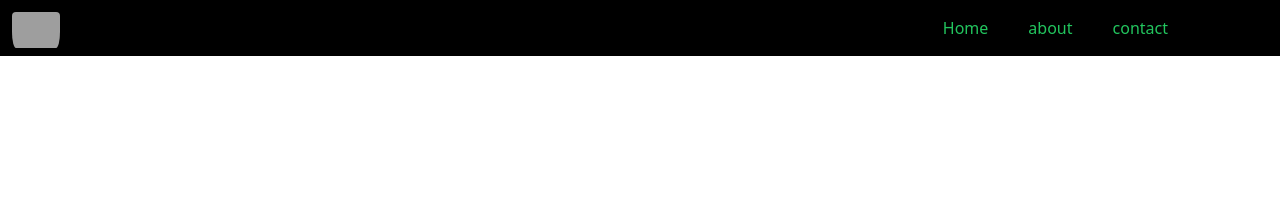
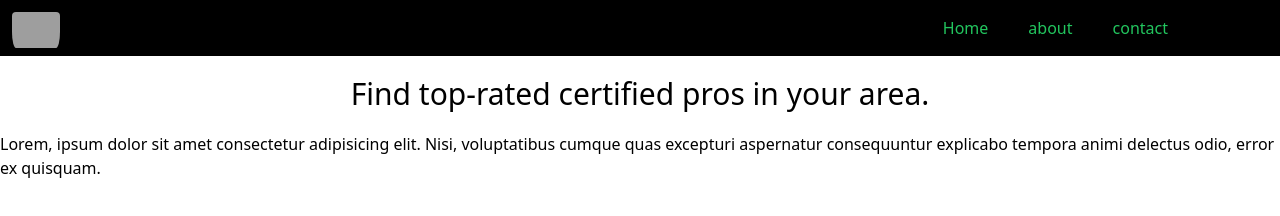
Before and after one commit to ravidhwn01/Effective-Tailwind-CSS, a website: page index.html in a window 1280 px wide. Drawn offline with nearby package versions, Linux system fonts and the light colour scheme; grey boxes are pictures that could not be loaded.

Commit message:
tailwind css

```diff
--- a/index.html
+++ b/index.html
@@ -23,5 +23,17 @@
       </li>
     </ul>
   </nav>
+  <main>
+    <div class=" main mt-3" >
+        <div class="text-3xl text-center mt-5 mb-5" >
+        <h1>
+            Find top-rated certified
+            pros in your area.
+        </h1>
+
+        </div>
+        <p>Lorem, ipsum dolor sit amet consectetur adipisicing elit. Nisi, voluptatibus cumque quas excepturi aspernatur consequuntur explicabo tempora animi delectus odio, error ex quisquam.</p>
+    </div>
+  </main>
 </body>
 </html>
```
